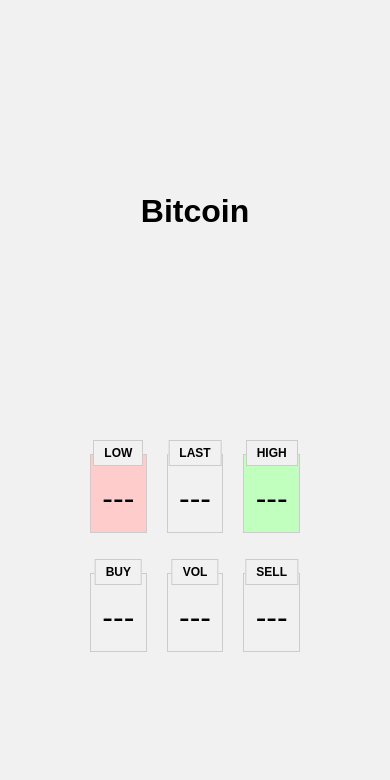
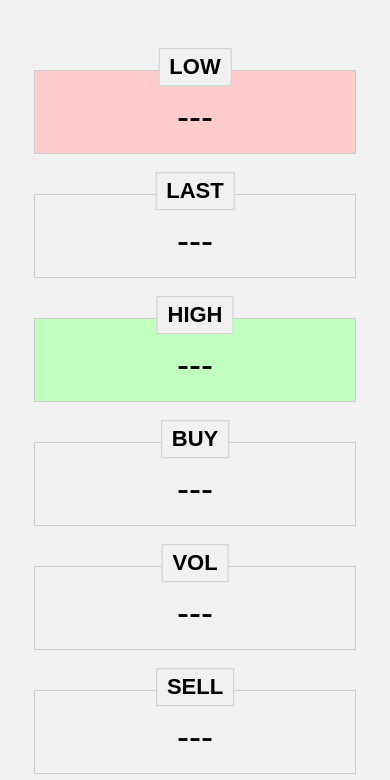
Before and after one commit to DouglasAmarelo/bitcoin, a plain HTML site: page bit.html in a window 390 px wide. Drawn offline with nearby package versions, Linux system fonts and the light colour scheme; no server answers.

Commit message:
Responsive

```diff
--- a/bit.html
+++ b/bit.html
@@ -10,8 +10,13 @@
 
 		html,
 		body {
+			font-size: 18px;
 			margin: 0;
 			padding: 0;
+		}
+
+		@media (max-width: 960px) {
+			body { font-size: 12px; }
 		}
 
 		.main {
@@ -23,7 +28,7 @@
 			justify-content: center;
 			margin: 0 auto;
 			min-height: 100vh;
-			padding: 5em;
+			padding: 2em;
 			text-align: center;
 		}
 
@@ -34,7 +39,8 @@
 
 		ul {
 			display: flex;
-			font-size: 32px;
+			/* font-size: 32px; */
+			font-size: 3em;
 			flex-wrap: wrap;
 			list-style: none;
 			margin: 0 auto;
@@ -52,17 +58,25 @@
 			width: calc((100% / 3) - 20px);
 		}
 
+		@media (max-width: 960px) {
+			li { width: calc((100% / 2) - 20px); }
+		}
+
+		@media (max-width: 490px) {
+			li { width: calc(100% - 20px); }
+		}
+
 		li b {
 			background-color: #f1f1f1;
 			border: 1px solid #ccc;
 			display: block;
-			font-size: 12px;
+			font-size: 22px;
 			padding: 5px 10px;
 			position: absolute;
 			right: 50%;
 			text-transform: uppercase;
-			top: -15px;
-			transform: translateX(50%);
+			top: 0;
+			transform: translate(50%, -60%);
 		}
 
 		.updated { background-color: rgb(255, 255, 81); }
@@ -80,7 +94,7 @@
 <body>
 
 	<div class="main">
-		<h1>Bitcoin</h1>
+		<!-- <h1>Bitcoin</h1> -->
 
 		<div id="show-data">
 			<ul>
@@ -154,7 +168,7 @@
 			}
 			getData();
 
-			setInterval(getData, 5000);
+			setInterval(getData, 3000);
 		});
 	</script>
 </body>
```
